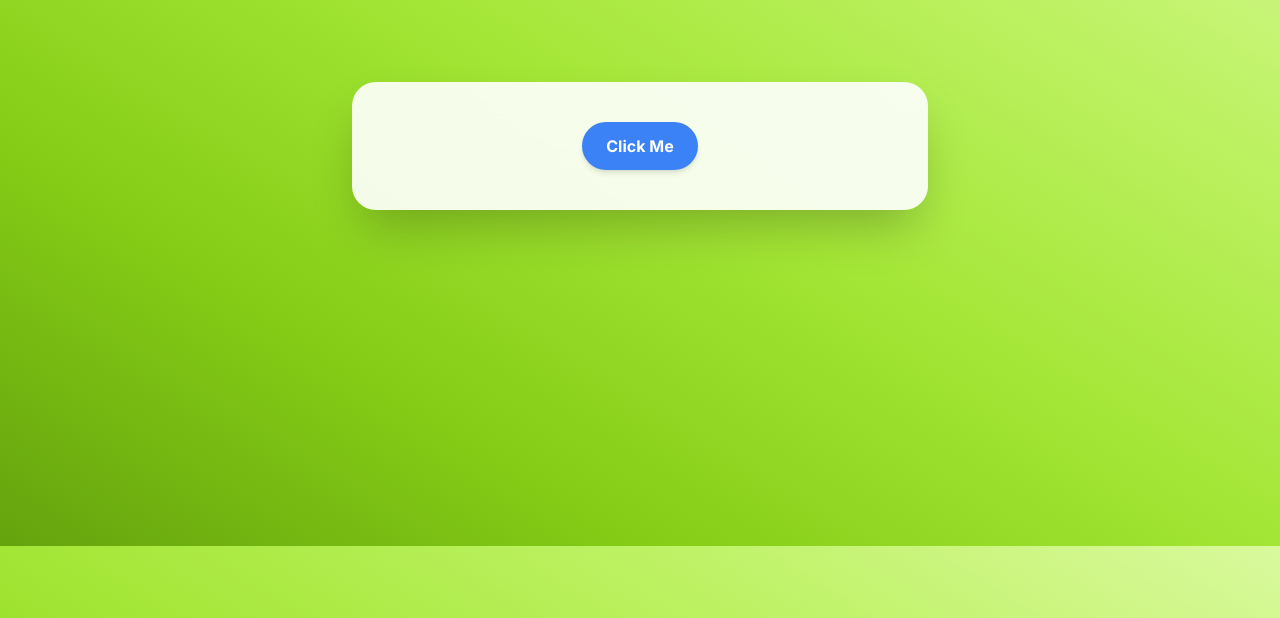
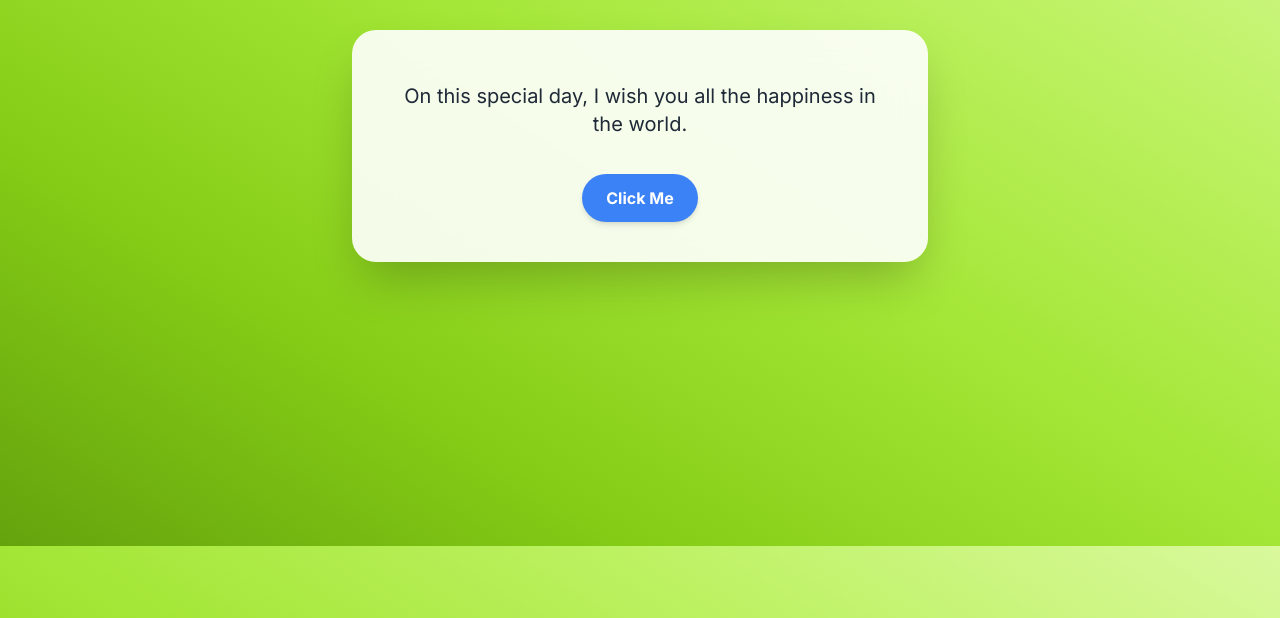
Before and after one commit to AMK210821/html-starter, a website: page index.html in a window 1280 px wide. Shown: the part 254-872 px from the top of the page. Drawn offline with nearby package versions, Linux system fonts and the light colour scheme.

Commit message:
Update index.html

```diff
--- a/index.html
+++ b/index.html
@@ -63,7 +63,7 @@
     <!-- Intro Section -->
     <div id="intro-container" class="hidden">
       <h1 class="text-3xl sm:text-4xl md:text-5xl font-bold mb-4 animate-pulse fade-in-up">
-<!--         Happy Birthday! Swanthana... -->
+        Happy Birthday! Swanthana...
       </h1>
       <div id="image-container" class="my-4 hidden">
         <img src="Screenshot_20250808_191013_Instagram.jpg" alt="Birthday" class="mx-auto rounded-xl shadow-lg w-full max-w-xs fade-in-up" style="animation-delay: 0.5s;">
@@ -71,7 +71,7 @@
     </div>
 
     <!-- Message Area -->
-<!--     <p id="message-text" class="text-lg sm:text-xl font-medium min-h-[80px] flex items-center justify-center mb-6"></p> -->
+    <p id="message-text" class="text-lg sm:text-xl font-medium min-h-[80px] flex items-center justify-center mb-6"></p>
 
     <!-- Buttons -->
     <div class="flex flex-col sm:flex-row gap-4 justify-center">
@@ -89,7 +89,7 @@
 
   <script>
     const messages = [
-      "Happy Birthday, Swanthana! 🎉",
+      // "Happy Birthday, Swanthana! 🎉",
       "On this special day, I wish you all the happiness in the world.",
       "You deserve all the love and happiness in the world. Happy birthday!",
       "I hope your day is filled with joy, laughter, and everything you wished for.",
```
